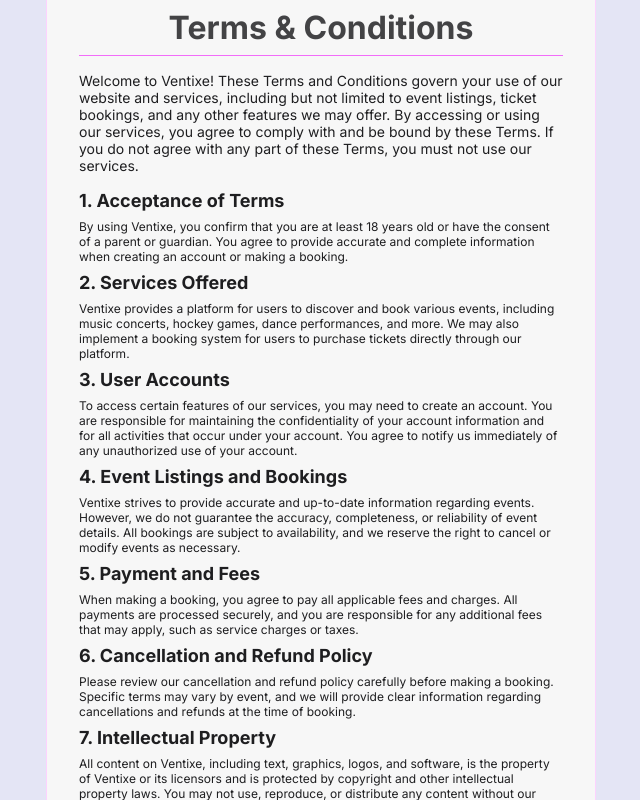
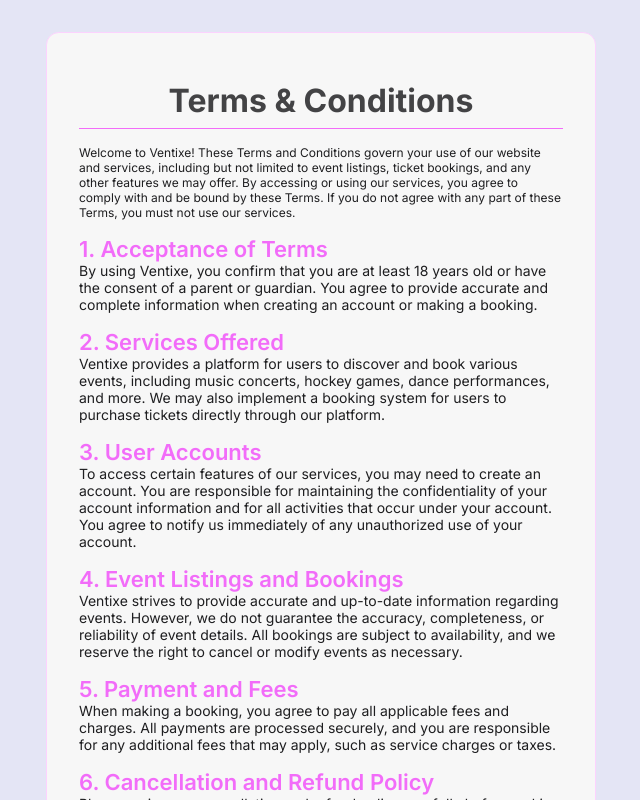
Before and after one commit to Ventixe-Assignment/frontend, a React (Vite) app: page /terms in a window 1280 px wide. Shown: the top 800 px of the page, without its empty margins (319-959 px from the left). Built offline with nearby package versions, Linux system fonts and the light colour scheme; no server answers.

Commit message:
changed the height for centerlayout to be min-height since terms got weird with set height

```diff
--- a/src/App.css
+++ b/src/App.css
@@ -309,7 +309,8 @@
     display: flex;
     justify-content: center;
     align-items: center;
-    height: 100dvh;
+    min-height: 100dvh;
+    padding: 2rem 0;
 
     main {
         width: 95%;
@@ -597,6 +598,9 @@
 }
 .term-page .divider {
     margin-bottom: 1rem;
+}
+.term-page h5 {
+    color: var(--primary-100)
 }
 
 /* SECTIONS - Navigation */
--- a/src/assets/pages/Terms.jsx
+++ b/src/assets/pages/Terms.jsx
@@ -6,29 +6,28 @@
         <h1 className='create-account-title'>Terms & Conditions</h1>
         <div>
             <div className='divider'></div>
-            <div className='title-regular-14 mb-1'>  Welcome to Ventixe! These Terms and Conditions govern your use of our website and services, including but not limited to event listings, ticket bookings, and any other features we may offer. By accessing or using our services, you agree to comply with and be bound by these Terms. If you do not agree with any part of these Terms, you must not use our services.</div>
+            <div className='title-regular-12 mb-1'>  Welcome to Ventixe! These Terms and Conditions govern your use of our website and services, including but not limited to event listings, ticket bookings, and any other features we may offer. By accessing or using our services, you agree to comply with and be bound by these Terms. If you do not agree with any part of these Terms, you must not use our services.</div>
 
-            <div className='title-bold-18 mb-05'>1. Acceptance of Terms</div>
-            <p className='title-regular-12 mb-05'>By using Ventixe, you confirm that you are at least 18 years old or have the consent of a parent or guardian. You agree to provide accurate and complete information when creating an account or making a booking.</p>
+            <h5>1. Acceptance of Terms</h5>
+            <p className='title-regular-14 mb-1'>By using Ventixe, you confirm that you are at least 18 years old or have the consent of a parent or guardian. You agree to provide accurate and complete information when creating an account or making a booking.</p>
 
-            <div className='title-bold-18 mb-05'>2. Services Offered</div>
-            <p className='title-regular-12 mb-05'>Ventixe provides a platform for users to discover and book various events, including music concerts, hockey games, dance performances, and more. We may also implement a booking system for users to purchase tickets directly through our platform.</p>
+            <h5>2. Services Offered</h5>
+            <p className='title-regular-14 mb-1'>Ventixe provides a platform for users to discover and book various events, including music concerts, hockey games, dance performances, and more. We may also implement a booking system for users to purchase tickets directly through our platform.</p>
 
+            <h5>3. User Accounts</h5>
+            <p className='title-regular-14 mb-1'>To access certain features of our services, you may need to create an account. You are responsible for maintaining the confidentiality of your account information and for all activities that occur under your account. You agree to notify us immediately of any unauthorized use of your account.</p>
 
-            <div className='title-bold-18 mb-05'>3. User Accounts</div>
-            <p className='title-regular-12 mb-05'>To access certain features of our services, you may need to create an account. You are responsible for maintaining the confidentiality of your account information and for all activities that occur under your account. You agree to notify us immediately of any unauthorized use of your account.</p>
+            <h5>4. Event Listings and Bookings</h5>
+            <p className='title-regular-14 mb-1'>Ventixe strives to provide accurate and up-to-date information regarding events. However, we do not guarantee the accuracy, completeness, or reliability of event details. All bookings are subject to availability, and we reserve the right to cancel or modify events as necessary.</p>
 
-            <div className='title-bold-18 mb-05'>4. Event Listings and Bookings</div>
-            <p className='title-regular-12 mb-05'>Ventixe strives to provide accurate and up-to-date information regarding events. However, we do not guarantee the accuracy, completeness, or reliability of event details. All bookings are subject to availability, and we reserve the right to cancel or modify events as necessary.</p>
+            <h5>5. Payment and Fees</h5>
+            <p className='title-regular-14 mb-1'>When making a booking, you agree to pay all applicable fees and charges. All payments are processed securely, and you are responsible for any additional fees that may apply, such as service charges or taxes.</p>
 
-            <div className='title-bold-18 mb-05'>5. Payment and Fees</div>
-            <p className='title-regular-12 mb-05'>When making a booking, you agree to pay all applicable fees and charges. All payments are processed securely, and you are responsible for any additional fees that may apply, such as service charges or taxes.</p>
+            <h5>6. Cancellation and Refund Policy</h5>
+            <p className='title-regular-14 mb-1'>Please review our cancellation and refund policy carefully before making a booking. Specific terms may vary by event, and we will provide clear information regarding cancellations and refunds at the time of booking.</p>
 
-            <div className='title-bold-18 mb-05'>6. Cancellation and Refund Policy</div>
-            <p className='title-regular-12 mb-05'>Please review our cancellation and refund policy carefully before making a booking. Specific terms may vary by event, and we will provide clear information regarding cancellations and refunds at the time of booking.</p>
-
-            <div className='title-bold-18 mb-05'>7. Intellectual Property</div>
-            <p className='title-regular-12 mb-05'>All content on Ventixe, including text, graphics, logos, and software, is the property of Ventixe or its licensors and is protected by copyright and other intellectual property laws. You may not use, reproduce, or distribute any content without our prior written consent.</p>
+            <h5>7. Intellectual Property</h5>
+            <p className='title-regular-14 mb-1'>All content on Ventixe, including text, graphics, logos, and software, is the property of Ventixe or its licensors and is protected by copyright and other intellectual property laws. You may not use, reproduce, or distribute any content without our prior written consent.</p>
 
         </div>
     </div>
```
